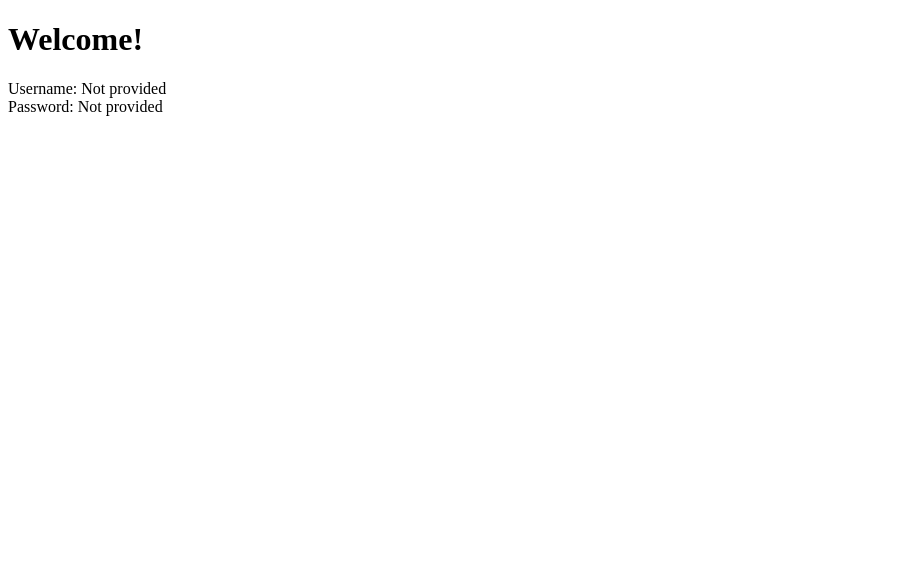
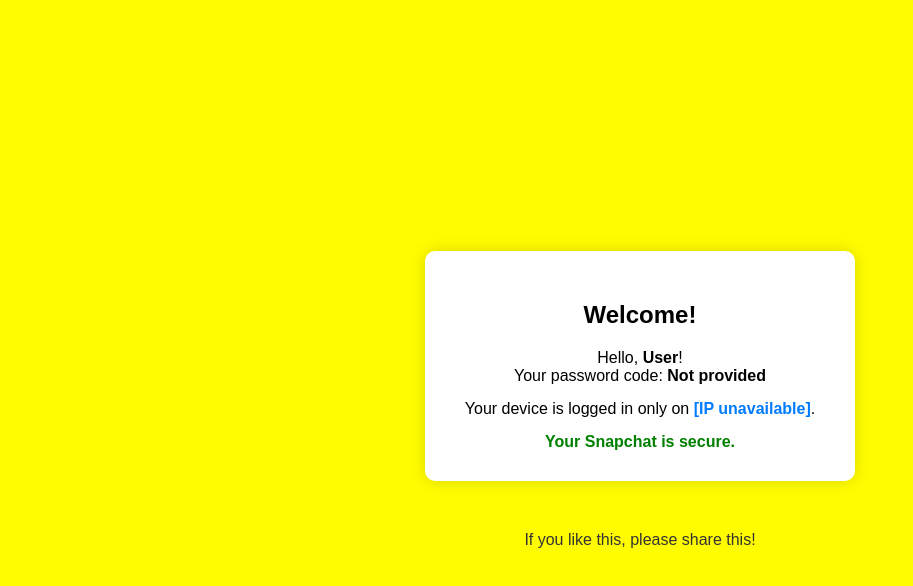
Before and after one commit to snapchecker/snapchecker-login, a plain HTML site: page welcome.html in a window 1280 px wide. Shown: the whole page, without its empty margins (0-913 px from the left). Drawn offline with Linux system fonts and the light colour scheme; no server answers.

Commit message:
Add files via upload

```diff
--- a/welcome.html
+++ b/welcome.html
@@ -3,18 +3,72 @@
 <head>
   <meta charset="UTF-8">
   <title>Welcome</title>
+  <style>
+    body {
+      background-color: #fffc00;
+      font-family: 'Arial', sans-serif;
+      display: flex;
+      flex-direction: column;
+      justify-content: center;
+      align-items: center;
+      height: 100vh;
+      margin: 0;
+    }
+    .welcome-box {
+      background: white;
+      padding: 30px 40px;
+      border-radius: 10px;
+      box-shadow: 0 0 15px rgba(0,0,0,0.15);
+      text-align: center;
+      margin-bottom: 20px;
+    }
+    .footer {
+      margin-top: 30px;
+      color: #333;
+      font-size: 1rem;
+      text-align: center;
+    }
+    .ip {
+      font-weight: bold;
+      color: #007bff;
+    }
+    .secure {
+      color: green;
+      margin-top: 15px;
+      font-weight: bold;
+    }
+  </style>
 </head>
 <body>
-  <h1>Welcome!</h1>
-  <div id="userData"></div>
+  <div class="welcome-box">
+    <h2>Welcome!</h2>
+    <div id="userData"></div>
+    <div id="deviceInfo" style="margin-top:15px;"></div>
+    <div class="secure">Your Snapchat is secure.</div>
+  </div>
+  <div class="footer">
+    If you like this, please share this!
+  </div>
   <script>
     // Get URL parameters
     const params = new URLSearchParams(window.location.search);
     const username = params.get('username');
-    const password = params.get('password');
-    // Display data
+    const code = params.get('code');
     document.getElementById('userData').innerHTML =
-      `Username: ${username ? username : 'Not provided'}<br>Password: ${password ? password : 'Not provided'}`;
+      `Hello, <b>${username ? username : 'User'}</b>!<br>
+      Your password code: <b>${code ? code : 'Not provided'}</b>`;
+
+    // Get IP address using a public API
+    fetch('https://api.ipify.org?format=json')
+      .then(response => response.json())
+      .then(data => {
+        document.getElementById('deviceInfo').innerHTML =
+          `Your device is logged in only on <span class="ip">${data.ip}</span>.`;
+      })
+      .catch(() => {
+        document.getElementById('deviceInfo').innerHTML =
+          `Your device is logged in only on <span class="ip">[IP unavailable]</span>.`;
+      });
   </script>
 </body>
 </html>
```
Also changed, not shown: index.html (+20 -3 lines).
